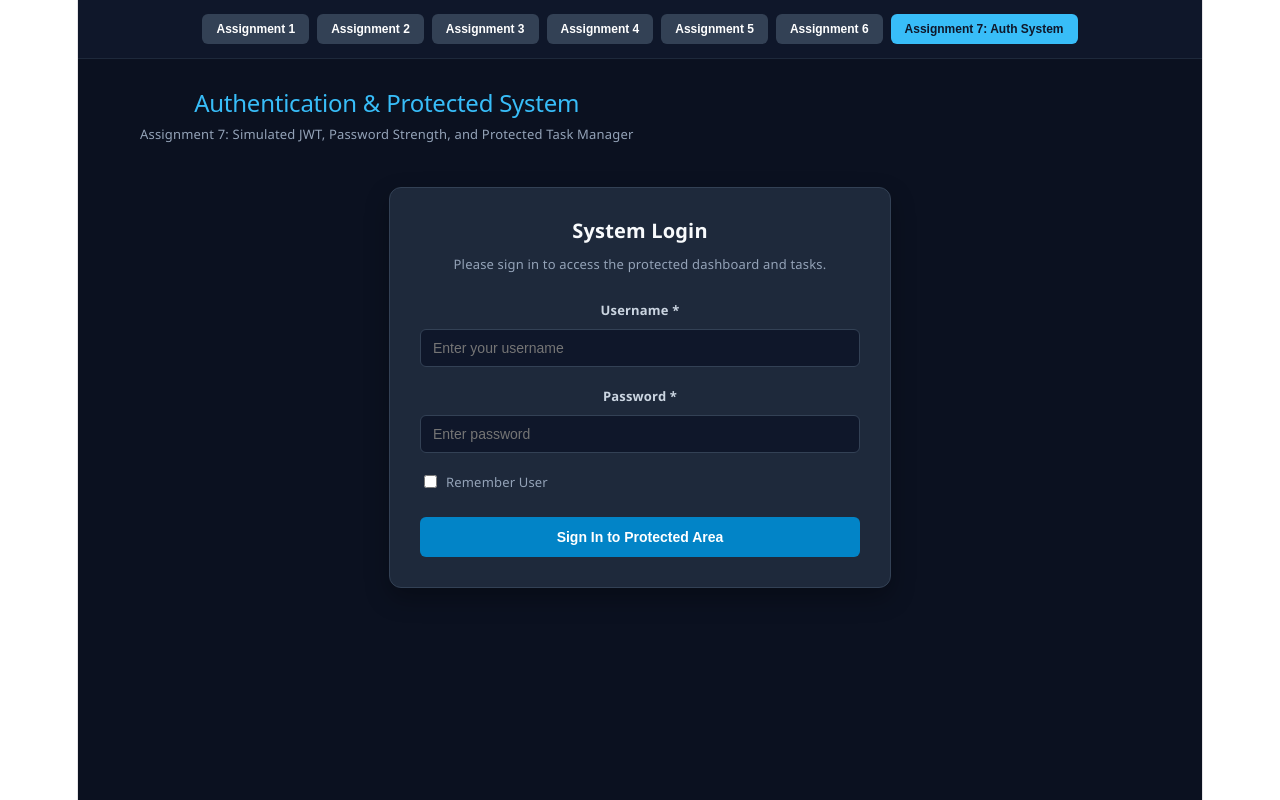
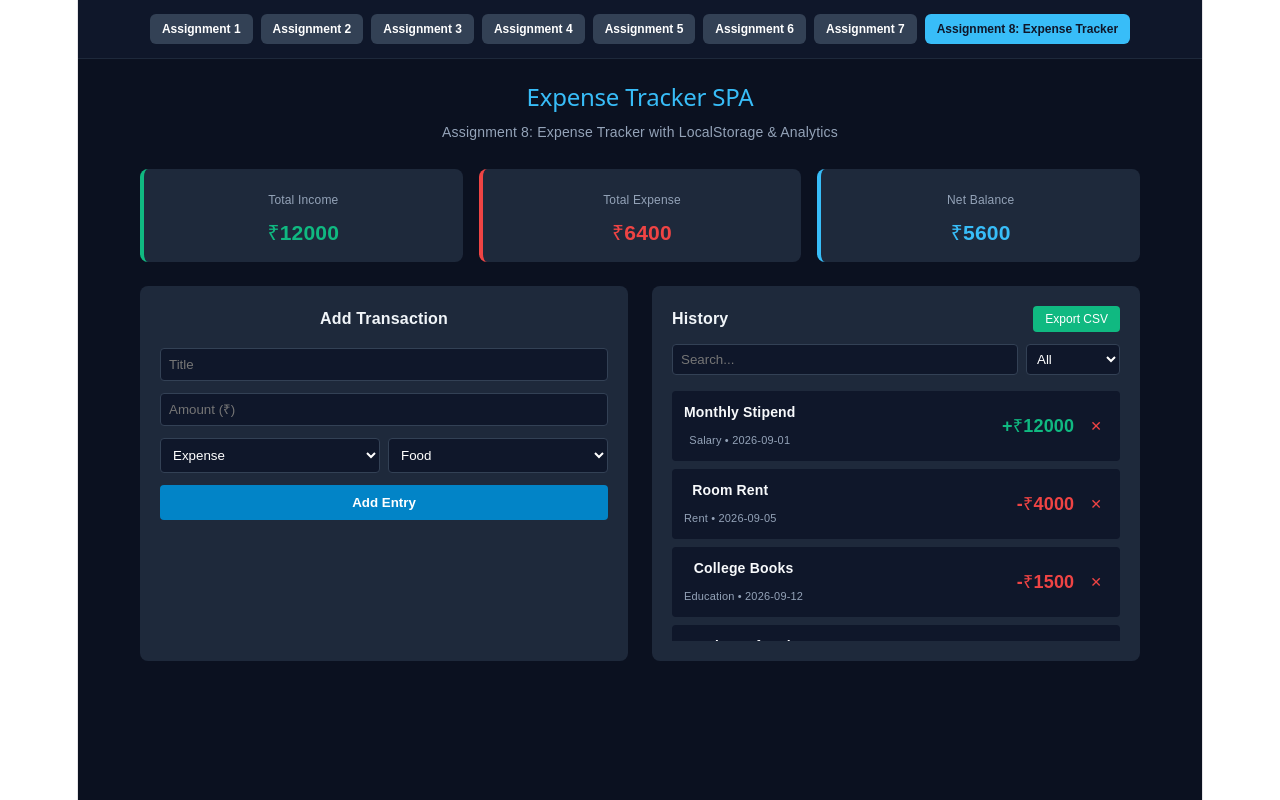
Before and after one commit to khearuarghadip-netizen/react-college-assignment, a React (Vite) app: page / in a window 1280 px wide. Built offline with nearby package versions, Linux system fonts and the light colour scheme.

Commit message:
Assignment8

```diff
--- a/src/App.jsx
+++ b/src/App.jsx
@@ -6,9 +6,10 @@ import Assignment4 from './Assignment4';
 import Assignment5 from './Assignment5';
 import Assignment6 from './Assignment6';
 import Assignment7 from './Assignment7';
+import Assignment8 from './Assignment8';
 
 export default function App() {
-  const [activeTab, setActiveTab] = useState(7); // Default to Assignment 7
+  const [activeTab, setActiveTab] = useState(8); // Default to Assignment 8
 
   return (
     <div style={{ fontFamily: 'Segoe UI, Tahoma, Geneva, Verdana, sans-serif', minHeight: '100vh', margin: 0, padding: 0, backgroundColor: '#0b1120' }}>
@@ -17,7 +18,7 @@ export default function App() {
         <button
           onClick={() => setActiveTab(1)}
           style={{
-            padding: '8px 14px',
+            padding: '8px 12px',
             borderRadius: '6px',
             border: 'none',
             cursor: 'pointer',
@@ -33,7 +34,7 @@ export default function App() {
         <button
           onClick={() => setActiveTab(2)}
           style={{
-            padding: '8px 14px',
+            padding: '8px 12px',
             borderRadius: '6px',
             border: 'none',
             cursor: 'pointer',
@@ -49,7 +50,7 @@ export default function App() {
         <button
           onClick={() => setActiveTab(3)}
           style={{
-            padding: '8px 14px',
+            padding: '8px 12px',
             borderRadius: '6px',
             border: 'none',
             cursor: 'pointer',
@@ -65,7 +66,7 @@ export default function App() {
         <button
           onClick={() => setActiveTab(4)}
           style={{
-            padding: '8px 14px',
+            padding: '8px 12px',
             borderRadius: '6px',
             border: 'none',
             cursor: 'pointer',
@@ -81,7 +82,7 @@ export default function App() {
         <button
           onClick={() => setActiveTab(5)}
           style={{
-            padding: '8px 14px',
+            padding: '8px 12px',
             borderRadius: '6px',
             border: 'none',
             cursor: 'pointer',
@@ -97,7 +98,7 @@ export default function App() {
         <button
           onClick={() => setActiveTab(6)}
           style={{
-            padding: '8px 14px',
+            padding: '8px 12px',
             borderRadius: '6px',
             border: 'none',
             cursor: 'pointer',
@@ -113,7 +114,7 @@ export default function App() {
         <button
           onClick={() => setActiveTab(7)}
           style={{
-            padding: '8px 14px',
+            padding: '8px 12px',
             borderRadius: '6px',
             border: 'none',
             cursor: 'pointer',
@@ -123,7 +124,23 @@ export default function App() {
             color: activeTab === 7 ? '#0f172a' : '#ffffff'
           }}
         >
-          Assignment 7: Auth System
+          Assignment 7
+        </button>
+
+        <button
+          onClick={() => setActiveTab(8)}
+          style={{
+            padding: '8px 12px',
+            borderRadius: '6px',
+            border: 'none',
+            cursor: 'pointer',
+            fontWeight: '700',
+            fontSize: '12px',
+            backgroundColor: activeTab === 8 ? '#38bdf8' : '#334155',
+            color: activeTab === 8 ? '#0f172a' : '#ffffff'
+          }}
+        >
+          Assignment 8: Expense Tracker
         </button>
       </nav>
 
@@ -136,6 +153,7 @@ export default function App() {
         {activeTab === 5 && <Assignment5 />}
         {activeTab === 6 && <Assignment6 />}
         {activeTab === 7 && <Assignment7 />}
+        {activeTab === 8 && <Assignment8 />}
       </main>
     </div>
   );
--- /dev/null
+++ b/src/Assignment8.jsx
@@ -0,0 +1,210 @@
+import React, { useState, useEffect } from 'react';
+
+const INITIAL_EXPENSES = [
+  { id: '1', title: 'Monthly Stipend', amount: 12000, type: 'Income', category: 'Salary', date: '2026-09-01' },
+  { id: '2', title: 'Room Rent', amount: 4000, type: 'Expense', category: 'Rent', date: '2026-09-05' },
+  { id: '3', title: 'College Books', amount: 1500, type: 'Expense', category: 'Education', date: '2026-09-12' },
+  { id: '4', title: 'Food & Cafeteria', amount: 900, type: 'Expense', category: 'Food', date: '2026-09-18' }
+];
+
+export default function Assignment8() {
+  const [list, setList] = useState(() => {
+    const saved = localStorage.getItem('app_expenses');
+    return saved ? JSON.parse(saved) : INITIAL_EXPENSES;
+  });
+
+  const [title, setTitle] = useState('');
+  const [amount, setAmount] = useState('');
+  const [type, setType] = useState('Expense');
+  const [category, setCategory] = useState('Food');
+  const [filterCat, setFilterCat] = useState('All');
+  const [search, setSearch] = useState('');
+
+  useEffect(() => {
+    localStorage.setItem('app_expenses', JSON.stringify(list));
+  }, [list]);
+
+  const totalIncome = list
+    .filter((i) => i.type === 'Income')
+    .reduce((sum, i) => sum + Number(i.amount), 0);
+
+  const totalExpense = list
+    .filter((i) => i.type === 'Expense')
+    .reduce((sum, i) => sum + Number(i.amount), 0);
+
+  const balance = totalIncome - totalExpense;
+
+  const handleAdd = (e) => {
+    e.preventDefault();
+    if (!title.trim() || !amount) return;
+
+    const newItem = {
+      id: Date.now().toString(),
+      title: title.trim(),
+      amount: Number(amount),
+      type,
+      category,
+      date: new Date().toISOString().split('T')[0]
+    };
+
+    setList([newItem, ...list]);
+    setTitle('');
+    setAmount('');
+  };
+
+  const handleDelete = (id) => {
+    setList(list.filter((item) => item.id !== id));
+  };
+
+  const exportCSV = () => {
+    const header = 'Title,Amount,Type,Category,Date\n';
+    const rows = list.map((i) => `"${i.title}",${i.amount},"${i.type}","${i.category}","${i.date}"`).join('\n');
+    const blob = new Blob([header + rows], { type: 'text/csv' });
+    const url = URL.createObjectURL(blob);
+    const a = document.createElement('a');
+    a.href = url;
+    a.download = 'Expenses.csv';
+    a.click();
+  };
+
+  const filtered = list.filter((i) => {
+    const matchCat = filterCat === 'All' || i.category === filterCat;
+    const matchSearch = i.title.toLowerCase().includes(search.toLowerCase());
+    return matchCat && matchSearch;
+  });
+
+  return (
+    <div style={{ maxWidth: '1000px', margin: '0 auto', padding: '24px', color: '#f8fafc', fontFamily: 'sans-serif' }}>
+      <h2 style={{ color: '#38bdf8', marginBottom: '8px' }}>Expense Tracker SPA</h2>
+      <p style={{ color: '#94a3b8', marginBottom: '24px', fontSize: '14px' }}>
+        Assignment 8: Expense Tracker with LocalStorage & Analytics
+      </p>
+
+      {/* Summary Cards */}
+      <div style={{ display: 'grid', gridTemplateColumns: 'repeat(auto-fit, minmax(200px, 1fr))', gap: '16px', marginBottom: '24px' }}>
+        <div style={{ backgroundColor: '#1e293b', padding: '16px', borderRadius: '8px', borderLeft: '4px solid #10b981' }}>
+          <span style={{ fontSize: '12px', color: '#94a3b8' }}>Total Income</span>
+          <h3 style={{ margin: '6px 0 0 0', color: '#10b981' }}>₹{totalIncome}</h3>
+        </div>
+        <div style={{ backgroundColor: '#1e293b', padding: '16px', borderRadius: '8px', borderLeft: '4px solid #ef4444' }}>
+          <span style={{ fontSize: '12px', color: '#94a3b8' }}>Total Expense</span>
+          <h3 style={{ margin: '6px 0 0 0', color: '#ef4444' }}>₹{totalExpense}</h3>
+        </div>
+        <div style={{ backgroundColor: '#1e293b', padding: '16px', borderRadius: '8px', borderLeft: '4px solid #38bdf8' }}>
+          <span style={{ fontSize: '12px', color: '#94a3b8' }}>Net Balance</span>
+          <h3 style={{ margin: '6px 0 0 0', color: '#38bdf8' }}>₹{balance}</h3>
+        </div>
+      </div>
+
+      <div style={{ display: 'grid', gridTemplateColumns: 'repeat(auto-fit, minmax(320px, 1fr))', gap: '24px' }}>
+        {/* Form */}
+        <div style={{ backgroundColor: '#1e293b', padding: '20px', borderRadius: '8px' }}>
+          <h3 style={{ marginTop: 0, fontSize: '16px', color: '#f1f5f9' }}>Add Transaction</h3>
+          <form onSubmit={handleAdd} style={{ display: 'flex', flexDirection: 'column', gap: '12px' }}>
+            <input
+              type="text"
+              required
+              placeholder="Title"
+              value={title}
+              onChange={(e) => setTitle(e.target.value)}
+              style={{ padding: '8px', backgroundColor: '#0f172a', border: '1px solid #334155', color: '#fff', borderRadius: '4px' }}
+            />
+            <input
+              type="number"
+              required
+              placeholder="Amount (₹)"
+              value={amount}
+              onChange={(e) => setAmount(e.target.value)}
+              style={{ padding: '8px', backgroundColor: '#0f172a', border: '1px solid #334155', color: '#fff', borderRadius: '4px' }}
+            />
+            <div style={{ display: 'flex', gap: '8px' }}>
+              <select
+                value={type}
+                onChange={(e) => setType(e.target.value)}
+                style={{ flex: 1, padding: '8px', backgroundColor: '#0f172a', border: '1px solid #334155', color: '#fff', borderRadius: '4px' }}
+              >
+                <option value="Expense">Expense</option>
+                <option value="Income">Income</option>
+              </select>
+              <select
+                value={category}
+                onChange={(e) => setCategory(e.target.value)}
+                style={{ flex: 1, padding: '8px', backgroundColor: '#0f172a', border: '1px solid #334155', color: '#fff', borderRadius: '4px' }}
+              >
+                <option value="Food">Food</option>
+                <option value="Rent">Rent</option>
+                <option value="Education">Education</option>
+                <option value="Salary">Salary</option>
+              </select>
+            </div>
+            <button
+              type="submit"
+              style={{ backgroundColor: '#0284c7', color: '#fff', border: 'none', padding: '10px', borderRadius: '4px', cursor: 'pointer', fontWeight: 'bold' }}
+            >
+              Add Entry
+            </button>
+          </form>
+        </div>
+
+        {/* List & Filter */}
+        <div style={{ backgroundColor: '#1e293b', padding: '20px', borderRadius: '8px' }}>
+          <div style={{ display: 'flex', justifyContent: 'space-between', alignItems: 'center', marginBottom: '12px' }}>
+            <h3 style={{ margin: 0, fontSize: '16px', color: '#f1f5f9' }}>History</h3>
+            <button
+              onClick={exportCSV}
+              style={{ backgroundColor: '#10b981', color: '#fff', border: 'none', padding: '6px 12px', borderRadius: '4px', cursor: 'pointer', fontSize: '12px' }}
+            >
+              Export CSV
+            </button>
+          </div>
+
+          <div style={{ display: 'flex', gap: '8px', marginBottom: '16px' }}>
+            <input
+              type="text"
+              placeholder="Search..."
+              value={search}
+              onChange={(e) => setSearch(e.target.value)}
+              style={{ flex: 1, padding: '6px 8px', backgroundColor: '#0f172a', border: '1px solid #334155', color: '#fff', borderRadius: '4px' }}
+            />
+            <select
+              value={filterCat}
+              onChange={(e) => setFilterCat(e.target.value)}
+              style={{ padding: '6px', backgroundColor: '#0f172a', border: '1px solid #334155', color: '#fff', borderRadius: '4px' }}
+            >
+              <option value="All">All</option>
+              <option value="Food">Food</option>
+              <option value="Rent">Rent</option>
+              <option value="Education">Education</option>
+              <option value="Salary">Salary</option>
+            </select>
+          </div>
+
+          <div style={{ display: 'flex', flexDirection: 'column', gap: '8px', maxHeight: '250px', overflowY: 'auto' }}>
+            {filtered.map((item) => (
+              <div
+                key={item.id}
+                style={{ display: 'flex', justifyContent: 'space-between', alignItems: 'center', padding: '8px 12px', backgroundColor: '#0f172a', borderRadius: '4px' }}
+              >
+                <div>
+                  <div style={{ fontWeight: '600', fontSize: '14px' }}>{item.title}</div>
+                  <span style={{ fontSize: '11px', color: '#94a3b8' }}>{item.category} • {item.date}</span>
+                </div>
+                <div style={{ display: 'flex', alignItems: 'center', gap: '10px' }}>
+                  <span style={{ color: item.type === 'Income' ? '#10b981' : '#ef4444', fontWeight: 'bold' }}>
+                    {item.type === 'Income' ? '+' : '-'}₹{item.amount}
+                  </span>
+                  <button
+                    onClick={() => handleDelete(item.id)}
+                    style={{ background: 'none', border: 'none', color: '#ef4444', cursor: 'pointer', fontSize: '14px' }}
+                  >
+                    ✕
+                  </button>
+                </div>
+              </div>
+            ))}
+          </div>
+        </div>
+      </div>
+    </div>
+  );
+}
```
